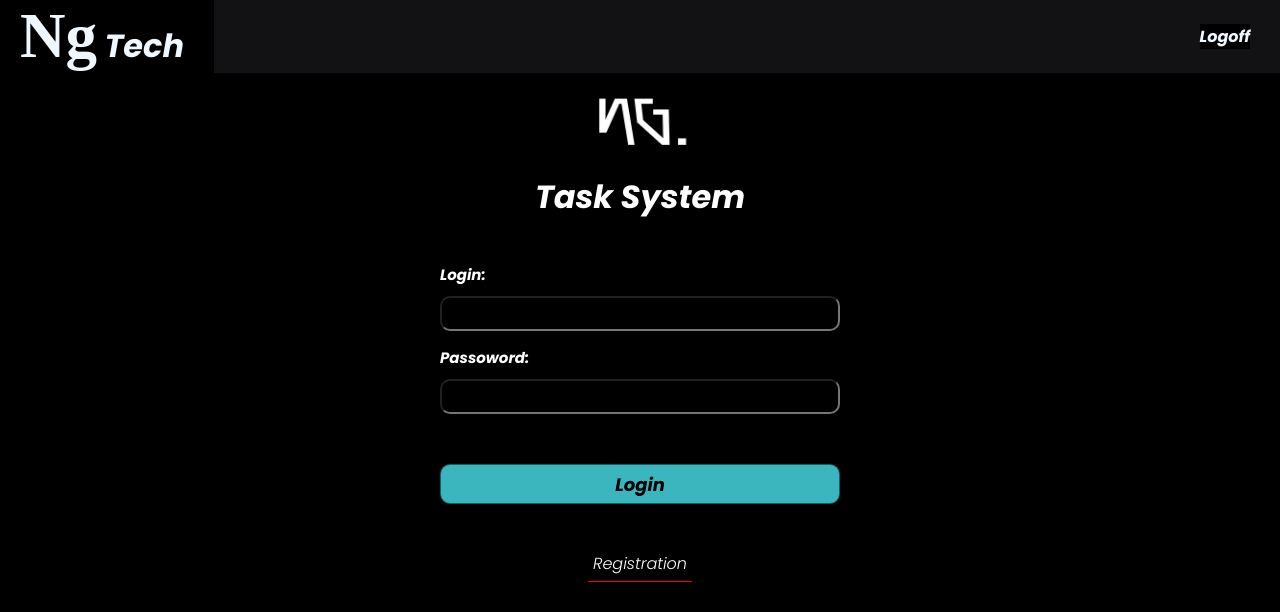
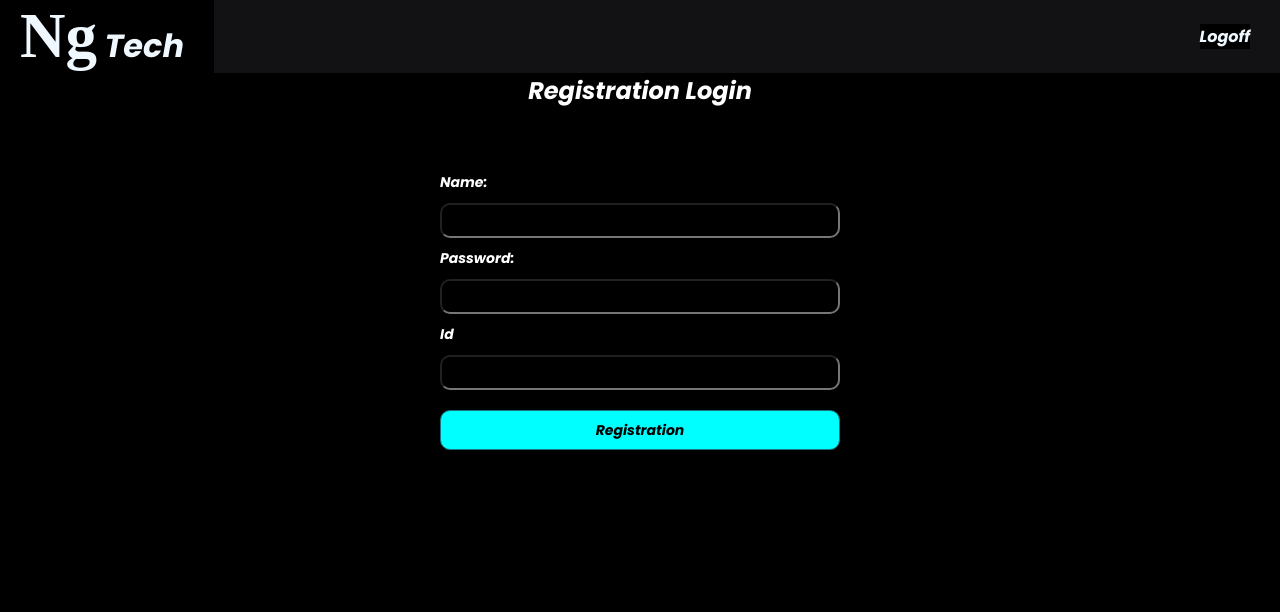
Before and after one commit to wagnerfelten/ProcessoSeletivoNG, a React (Create React App) app in the folder frontend-ng/: page / in a window 1280 px wide. Shown: the top 612 px of the page. Built offline with nearby package versions, Linux system fonts and the light colour scheme.

Commit message:
colocados paginas na pasta pages e e criado a pagina de cadastro

```diff
--- a/frontend-ng/src/App.tsx
+++ b/frontend-ng/src/App.tsx
@@ -1,13 +1,11 @@
 
 import './App.css';
-import Login from './components/login';
-import NavContainer from './components/NavContainer/Navcontainer';
+import Registration from './pages/Registration';
 
 function App() {
   return (
     <>
-      <NavContainer />
-      <Login />
+      <Registration />
 
    </>
   );
--- /dev/null
+++ b/frontend-ng/src/pages/Registration/index.tsx
@@ -0,0 +1,29 @@
+import NavContainer from "../../components/NavContainer/Navcontainer";
+import './style.css';
+
+const Registration = () => {
+    return (
+      <>
+        <NavContainer />
+       <div className="regis-container">
+            <div className="regis">
+                <h2>Registration Login</h2>
+            </div>
+
+            <div className="regis-input">
+                <label htmlFor="">Name:</label>
+                <input type="text" />
+                <label htmlFor="password">Password:</label>
+                <input type="password" />
+                <label htmlFor="number">Id</label>
+                <input type="text" name="id" id="id" />
+            </div>
+
+            <button>Registration</button>
+       </div>
+
+     </>
+    );
+  }
+
+  export default Registration;
--- /dev/null
+++ b/frontend-ng/src/pages/Registration/style.css
@@ -0,0 +1,60 @@
+*{
+    background-color: black;
+}
+
+.regis-container{
+    width: 600px;
+    margin: 0 auto;
+    display: flex;
+
+    flex-direction: column;
+}
+
+.regis h2{
+    color: white;
+    text-align: center;
+    margin-bottom: 34px;
+}
+
+.regis-input{
+    color: white;
+    display: flex;
+    flex-direction: column;
+
+    margin: 20px auto;
+
+    width: 400px;
+
+}
+
+.regis-input label{
+    margin-bottom: 10px;
+    margin-top: 10px;
+
+    font-size: 14px;
+    font-weight: 700;
+}
+
+.regis-input input{
+    border-radius: 10px;
+    height: 35px;
+    color: white;
+    padding-left: 10px;
+}
+
+button{
+    color: black;
+    font-size: 14px;
+    font-weight: 700;
+    border: 1px solid #14757e;
+    background-color: aqua;
+    border-radius: 10px;
+    height: 40px;
+    width: 400px;
+    margin: 0 auto;
+}
+
+button:hover{
+    cursor: pointer;
+    background-color: #17aaa8;
+}
--- a/frontend-ng/src/components/login/index.tsx
+++ b/frontend-ng/src/pages/login/index.tsx
@@ -15,7 +15,7 @@ const Login = () => {
             <label htmlFor="">Login:</label>
             <input type="text" />
             <label htmlFor="Passoword">Passoword:</label>
-            <input type="Passoword" />
+            <input type="password" minLength={4}  required/>
 
 
         </div>
```
Also changed, not shown: frontend-ng/src/pages/login/style.css (renamed from frontend-ng/src/components/login/style.css).
